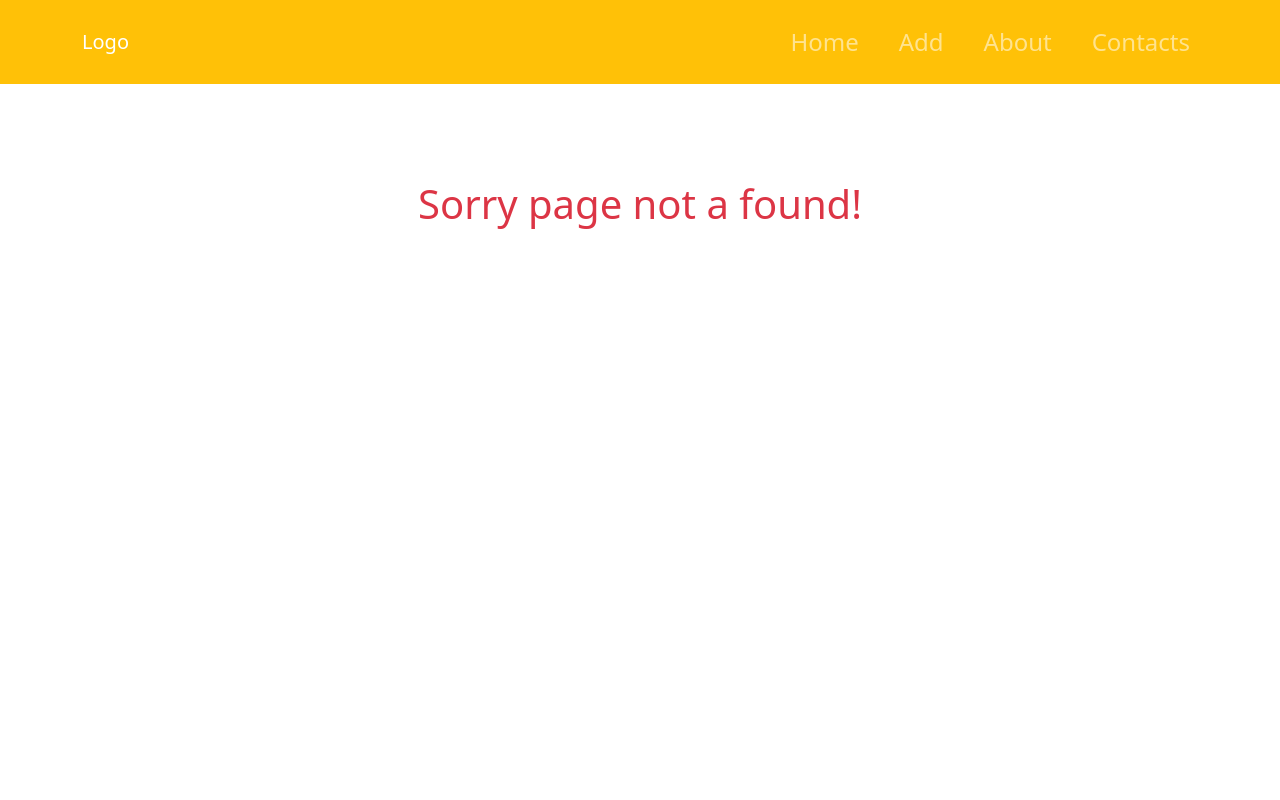
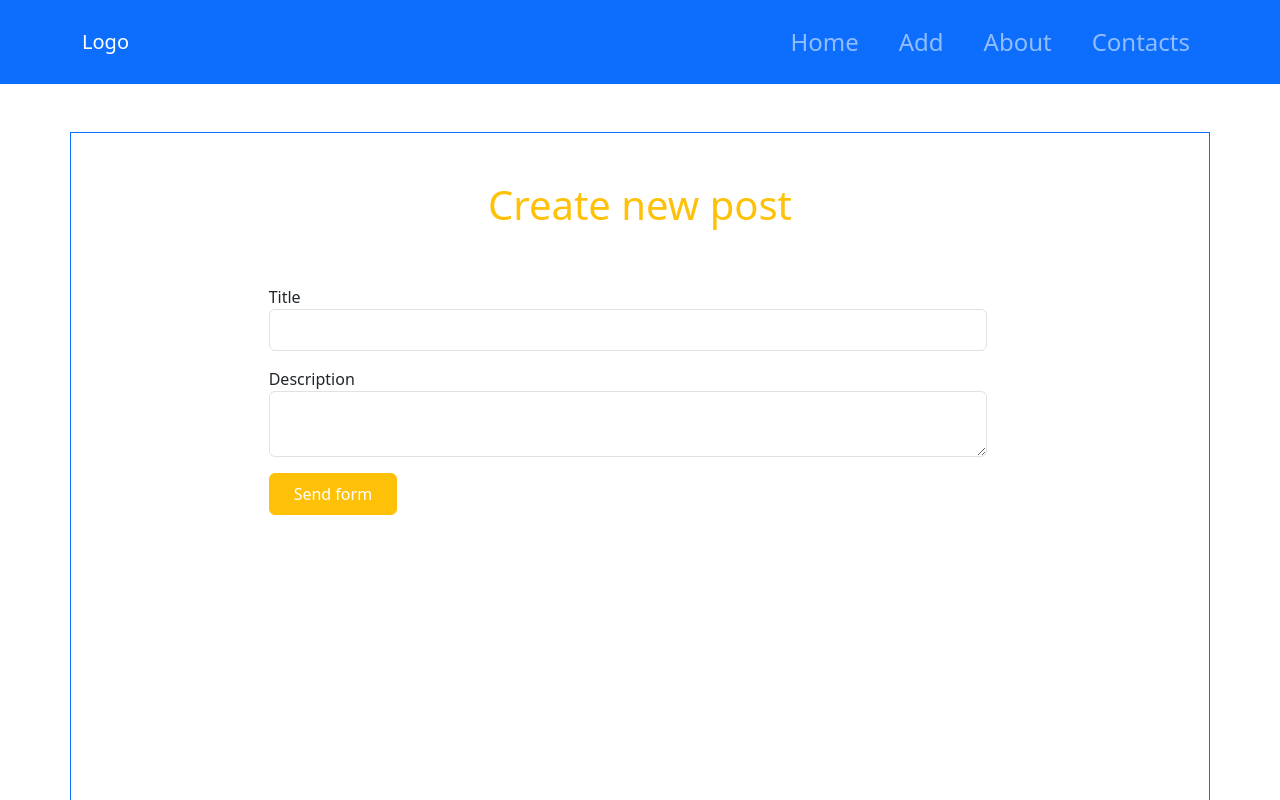
Before and after one commit to Benvire22/firebase-posts-application, a React (Vite) app: page /posts/1/edit in a window 1280 px wide. Shown: the top 800 px of the page. Built offline with nearby package versions, Linux system fonts and the light colour scheme; no server answers.

Commit message:
Create functions: changePost; removePost; Add ToolBar.tsx component

```diff
--- a/src/App.tsx
+++ b/src/App.tsx
@@ -1,23 +1,27 @@
-import {NavLink, Route, Routes} from 'react-router-dom';
+import { Route, Routes, useNavigate} from 'react-router-dom';
 import Home from './containers/Home/Home';
 import {useCallback, useEffect, useState} from 'react';
 import {PostApi, Post} from './types';
-import NewPost from './containers/NewPost/NewPost';
+import PostForm from './containers/PostForm/PostForm';
 import axiosApi from './axiosApi';
+import SinglePost from './containers/SinglePost/SinglePost';
+import ToolBar from './components/ToolBar/ToolBar';
 
 interface ApiPosts {
   [key: string]: PostApi;
 }
 
 const App = () => {
-  const [postsData, setPostsData] = useState<Post[]>([
-  ]);
+  const [postsData, setPostsData] = useState<Post[]>([]);
+  const [currentPost, setCurrentPost] = useState<Post | null>(null);
+  const navigate = useNavigate();
 
-  const getPostsApi = useCallback( async () => {
+  const getPostsApi = useCallback(async () => {
     const {data} = await axiosApi.get<ApiPosts>('/posts.json');
     console.log(data);
 
-    const arrayApiPosts: Post[]  = Object.keys(data).map((key) => {
+    if (data !== null) {
+      const arrayApiPosts: Post[] = Object.keys(data).map((key) => {
         return {
           ...data[key],
           id: key,
@@ -25,6 +29,7 @@ const App = () => {
       });
 
       setPostsData(arrayApiPosts);
+    }
   }, []);
 
   useEffect(() => {
@@ -40,49 +45,51 @@ const App = () => {
     }
   };
 
+  const getCurrentPost = (post: Post) => {
+    setCurrentPost(post);
+  };
+
+  const removePost = async (id: string) => {
+    await axiosApi.delete(`/posts/${id}.json`);
+    setPostsData((prevState) => {
+      return prevState.filter((post) => post.id !== id);
+    });
+    navigate('/');
+  };
+
+  const onEdit = (id: string) => {
+    navigate(`/posts/:id${id}/edit`);
+  };
+
+  const changePost = (currentPost: Post) => {
+    setPostsData((prevState) => {
+      return prevState.map((post) => post.id === currentPost.id ? currentPost : post);
+    });
+    navigate('/');
+  };
+
   return (
     <>
-          <header>
-            <nav className="navbar py-3 navbar-expand-lg p-0 bg-warning" data-bs-theme="dark">
-              <div className="container-xl">
-                <NavLink to="/" className="navbar-brand">
-                  Logo
-                </NavLink>
-                <button
-                  className="navbar-toggler"
-                  type="button" data-bs-toggle="collapse"
-                  data-bs-target="#navbarNav"
-                  aria-controls="navbarNav"
-                  aria-expanded="false"
-                  aria-label="Toggle navigation">
-                  <span className="navbar-toggler-icon"></span>
-                </button>
-                <div className="collapse navbar-collapse" id="navbarNav">
-                  <ul className="navbar-nav ms-auto gap-4 fs-4">
-                    <li className="nav-item">
-                      <NavLink to="/" className="nav-link" aria-current="page">Home</NavLink>
-                    </li>
-                    <li className="nav-item">
-                      <NavLink to="/new-post" className="nav-link">Add</NavLink>
-                    </li>
-                    <li className="nav-item">
-                      <NavLink to="/about" className="nav-link">About</NavLink>
-                    </li>
-                    <li className="nav-item">
-                      <NavLink to="/contacts" className="nav-link">Contacts</NavLink>
-                    </li>
-                  </ul>
-                </div>
-              </div>
-            </nav>
+      <header className="mb-5">
+        <ToolBar />
       </header>
-          <main className="container-xl py-5">
+      <main className="container-xl py-5 vh-100 border border-primary">
         <Routes>
-              <Route path="/" element={<Home posts={postsData} />} />
-              <Route path="/new-post" element={<NewPost onSubmit={postsRequest} />} />
-              <Route path="*" element={<h1 className="text-center my-5 text-danger">Sorry page not a found!</h1>} />
+          <Route path="/" element={<Home posts={postsData} singlePost={getCurrentPost}/>}/>
+          <Route path="/posts/:id" element={<SinglePost onEdit={onEdit} onDelete={removePost} post={currentPost}/>}/>
+          <Route path="/posts/:id/edit"
+                 element={<PostForm changePost={changePost} onSubmit={postsRequest} post={currentPost}/>}/>
+          <Route path="/new-post" element={<PostForm changePost={changePost} onSubmit={postsRequest} post={null}/>}/>
+          <Route path="*" element={<h1 className="text-center my-5 text-danger">Sorry page not a found!</h1>}/>
         </Routes>
       </main>
+      <footer className="navbar navbar-expand-lg p-0 bg-warning">
+        <div className="container-xl text-white py-5 pb-4 d-flex justify-content-center flex-column align-items-center">
+          <p>Lorem ipsum dolor sit amet, consectetur adipisicing elit. Amet assumenda,
+            debitis esse ex expedita laboriosam modi nihil officiis porro vero!</p>
+          <p>Lorem ipsum dolor sit amet, consectetur.</p>
+        </div>
+      </footer>
     </>
   );
 };
--- a/src/components/PostsList/PostsList.tsx
+++ b/src/components/PostsList/PostsList.tsx
@@ -9,6 +9,8 @@ interface Props {
 
 const PostsList: React.FC<Props> = ({posts, onClick}) => {
   return (
+    <>
+      <h1 className="text-center mb-5">Posts</h1>
       <div>
         {posts && posts.map((post) => (
           <PostItem
@@ -19,6 +21,7 @@ const PostsList: React.FC<Props> = ({posts, onClick}) => {
           />
         ))}
       </div>
+    </>
   );
 };
 
--- /dev/null
+++ b/src/components/ToolBar/ToolBar.tsx
@@ -0,0 +1,42 @@
+import {NavLink} from 'react-router-dom';
+
+const ToolBar = () => {
+  return (
+    <>
+      <nav className="navbar py-3 navbar-expand-lg bg-primary" data-bs-theme="dark">
+        <div className="container-xl">
+          <NavLink to="/" className="navbar-brand">
+            Logo
+          </NavLink>
+          <button
+            className="navbar-toggler"
+            type="button" data-bs-toggle="collapse"
+            data-bs-target="#navbarNav"
+            aria-controls="navbarNav"
+            aria-expanded="false"
+            aria-label="Toggle navigation">
+            <span className="navbar-toggler-icon"></span>
+          </button>
+          <div className="collapse navbar-collapse" id="navbarNav">
+            <ul className="navbar-nav ms-auto gap-4 fs-4">
+              <li className="nav-item">
+                <NavLink to="/" className="nav-link" aria-current="page">Home</NavLink>
+              </li>
+              <li className="nav-item">
+                <NavLink to="/new-post" className="nav-link">Add</NavLink>
+              </li>
+              <li className="nav-item">
+                <NavLink to="/about" className="nav-link">About</NavLink>
+              </li>
+              <li className="nav-item">
+                <NavLink to="/contacts" className="nav-link">Contacts</NavLink>
+              </li>
+            </ul>
+          </div>
+        </div>
+      </nav>
+    </>
+  );
+};
+
+export default ToolBar;
--- a/src/containers/Home/Home.tsx
+++ b/src/containers/Home/Home.tsx
@@ -1,19 +1,28 @@
 import React from 'react';
 import {Post} from '../../types';
 import PostsList from '../../components/PostsList/PostsList';
+import {useNavigate} from 'react-router-dom';
 
 interface Props {
   posts: Post[];
+  singlePost: (post: Post) => void;
 }
-const Home:React.FC<Props> = ({posts}) => {
 
-  const click = (id: string) => {
-    console.log(id);
+const Home: React.FC<Props> = ({posts, singlePost}) => {
+  const navigate = useNavigate();
+
+  const readMorePost = (id: string) => {
+    navigate('/posts/:id' + id);
+
+    const post = posts.find((post) => post.id === id);
+    if (post) {
+      singlePost(post);
+    }
   };
 
   return (
     <div>
-      <PostsList posts={posts} onClick={click} />
+      <PostsList posts={posts} onClick={readMorePost}/>
     </div>
   );
 };
--- a/src/containers/NewPost/NewPost.tsx
+++ b/src/containers/PostForm/PostForm.tsx
@@ -1,6 +1,7 @@
 import React, {useState} from 'react';
 import {useNavigate} from 'react-router-dom';
-import {PostApi} from '../../types';
+import {Post, PostApi} from '../../types';
+import axiosApi from '../../axiosApi';
 
 interface PostForm {
   title: string;
@@ -9,12 +10,25 @@ interface PostForm {
 
 interface Props {
   onSubmit: (post: PostApi) => void;
+  post: Post | null;
+  changePost: (currentPost: Post) => void;
 }
 
-const NewPost: React.FC<Props> = ({onSubmit}) => {
+const currentDate = () => {
+  const date = new Date(Date.now());
+  return [
+      date.getDate(),
+      (date.getMonth() + 1 < 10 ? '0' + (date.getMonth() + 1) : date.getMonth() + 1),
+      date.getFullYear()].join('.') + ' ' +
+    [date.getHours(),
+      date.getMinutes(),
+      date.getSeconds()].join(':');
+};
+
+const PostForm: React.FC<Props> = ({onSubmit, post, changePost}) => {
   const [formData, setFormData] = useState<PostForm>({
-    title: '',
-    description: '',
+    title: post ? post.title : '',
+    description: post ? post.description : '',
   });
   const navigate = useNavigate();
 
@@ -25,25 +39,38 @@ const NewPost: React.FC<Props> = ({onSubmit}) => {
     }));
   };
 
-  const onFormSubmit = (e: React.FormEvent) => {
+  const onFormSubmit = async (e: React.FormEvent) => {
     e.preventDefault();
 
-    const date = new Date(Date.now()),
-      dFormat = [
-          date.getDate(),
-          (date.getMonth()+1 < 10 ? '0' + (date.getMonth()+1) : date.getMonth()+1),
-          date.getFullYear()].join('.') + ' ' +
-        [date.getHours(),
-          date.getMinutes(),
-          date.getSeconds()].join(':');
+    if (post) {
+      const newPost: PostApi = {
+        datetime: post.datetime,
+        title: formData.title,
+        description: formData.description,
+      };
+      console.log(formData);
 
-    const newPost = {
-      title: formData.title,
-      description: formData.description,
-      datetime: dFormat,
-    };
+      changePost({
+        ...post,
+        description: formData.description,
+        title: formData.title
+      });
 
-    onSubmit(newPost);
+      try {
+        await axiosApi.put(`/posts/${post.id}.json`, newPost);
+      } catch (e) {
+        console.error(e);
+      }
+
+    } else {
+      const newPost = {
+        title: formData.title,
+        description: formData.description,
+        datetime: currentDate(),
+      };
+
+      onSubmit(newPost);
+    }
 
     setFormData({
       title: '',
@@ -55,7 +82,7 @@ const NewPost: React.FC<Props> = ({onSubmit}) => {
   return (
     <>
       <div className="row mb-5">
-        <h1 className="text-warning text-center mb-5">Create new post</h1>
+        <h1 className="text-warning text-center mb-5">{post ? 'Edit' : 'Create new'} post</h1>
         <div className="row mt-2 justify-content-center">
           <div className="col-8">
             <form onSubmit={onFormSubmit}>
@@ -80,7 +107,7 @@ const NewPost: React.FC<Props> = ({onSubmit}) => {
                 />
               </div>
               <button type="submit" className="btn btn-warning text-white px-4 py-2 mb-5">
-                Send form
+                {post ? 'Save' : 'Send form'}
               </button>
             </form>
           </div>
@@ -90,4 +117,4 @@ const NewPost: React.FC<Props> = ({onSubmit}) => {
   );
 };
 
-export default NewPost;
+export default PostForm;
--- /dev/null
+++ b/src/containers/SinglePost/SinglePost.tsx
@@ -0,0 +1,31 @@
+import React from 'react';
+import {Post} from '../../types';
+import {useNavigate} from 'react-router-dom';
+
+interface Props {
+  post: Post | null;
+  onEdit: (id: string) => void;
+  onDelete: (id: string) => void;
+}
+
+const SinglePost: React.FC<Props> = ({post, onDelete, onEdit}) => {
+  const navigate = useNavigate();
+
+  if (!post) {
+    navigate('/');
+  }
+
+  return post && (
+    <div>
+      <h1>{post.title}</h1>
+      <span>{post.datetime}</span>
+      <p>{post.description}</p>
+      <div>
+        <button onClick={() => onEdit(post.id)}>Edit post</button>
+        <button onClick={() => onDelete(post.id)}>Delete post</button>
+      </div>
+    </div>
+  );
+};
+
+export default SinglePost;
```
Also changed, not shown: src/components/PostsList/PostItem.tsx (+4 -13 lines). Lines whose indentation alone changed are shown as unchanged.
